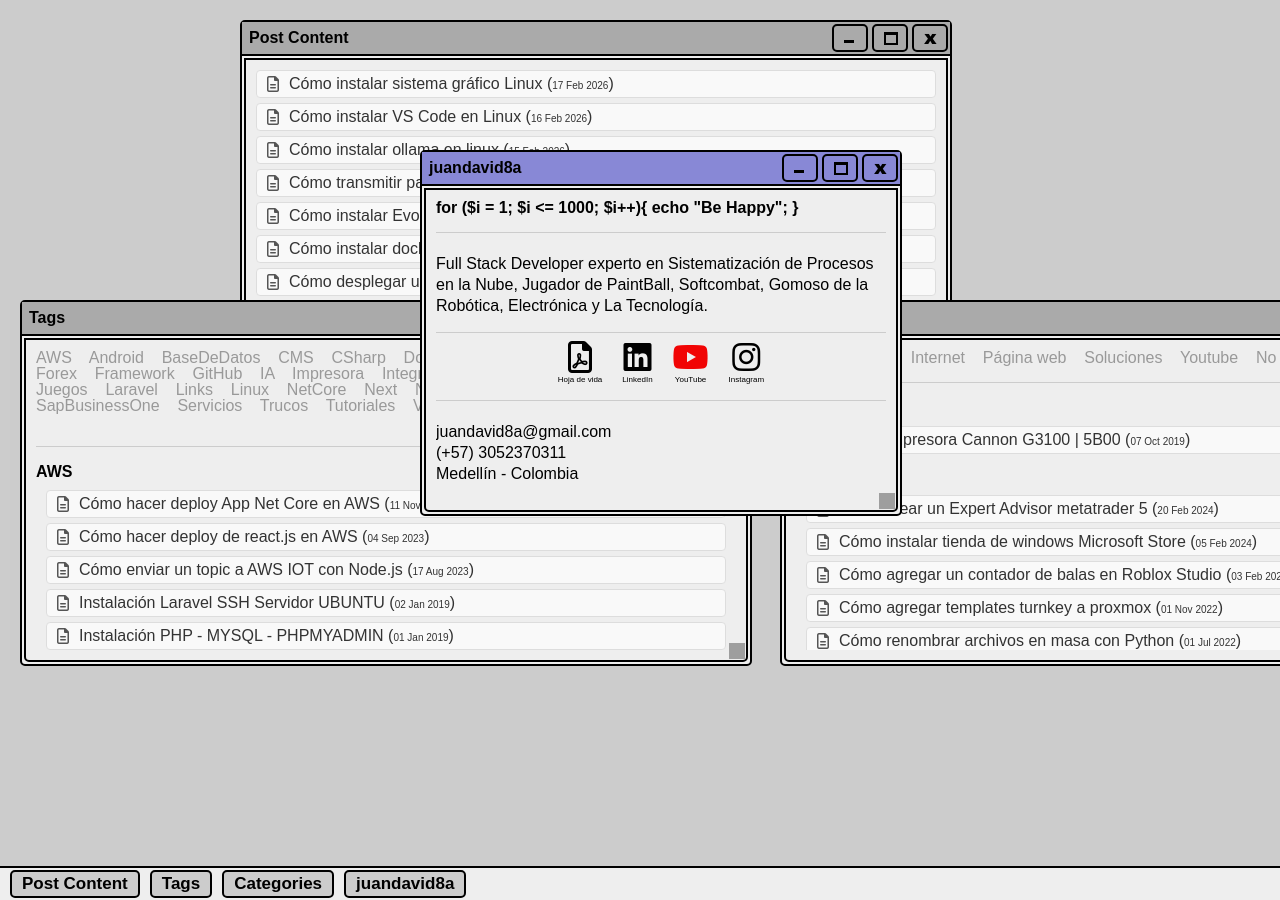
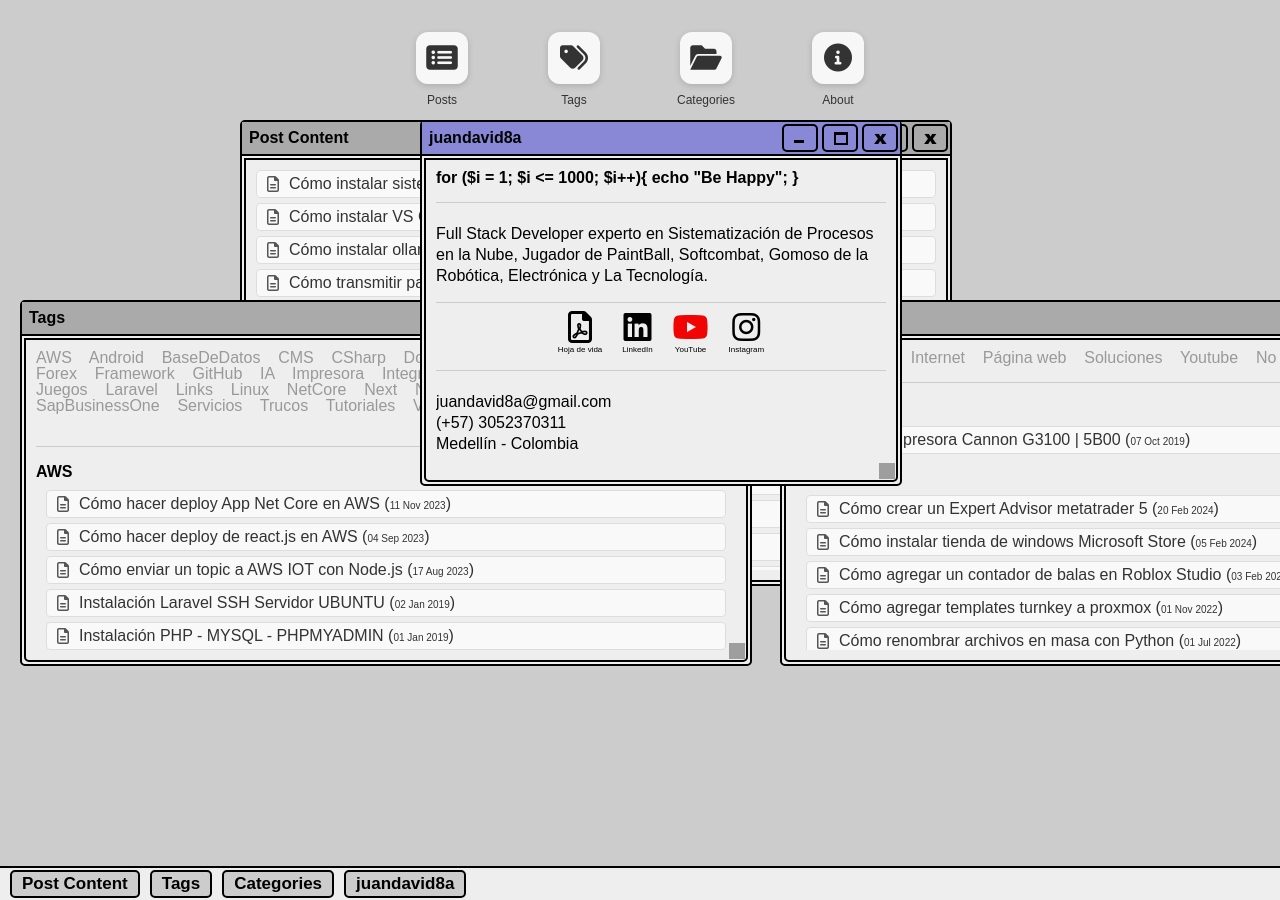
Before and after one commit to codigo8a/codigo8a.github.io, a Jekyll site: the page built from index.markdown, in a window 1280 px wide. Built offline with Jekyll 4.4.1, drawn with Linux system fonts in a browser that asks for light colours; nearby versions of some CDN libraries; grey boxes are pictures that could not be loaded.

Commit message:
feat: css window upated

```diff
--- a/assets/css/style.css
+++ b/assets/css/style.css
@@ -421,7 +421,7 @@
 /*Demo styles BEGIN*/
 
 #window0 {
-  top: 20px;
+  top: 120px;
   left: 240px;
 }
 
@@ -436,17 +436,17 @@
 }
 
 #window3 {
-  top: 60px;
+  top: 120px;
   left: 600px;
 }
 
 #window4 {
-  top: 150px;
+  top: 120px;
   left: 420px;
 }
 
 #window5 {
-  top: 60px;
+  top: 120px;
   left: 520px;
 }
 
@@ -598,7 +598,7 @@
 
 @media screen and (max-width: 540px) {
   #window0 {
-    top: 110px;
+    top: 120px;
     left: 0px;
   }
 
@@ -613,7 +613,7 @@
   }
 
   #window3 {
-    top: 0px;
+    top: 120px;
     left: 0px;
   }
 
@@ -623,7 +623,7 @@
   }
 
   #window5 {
-    top: 0px;
+    top: 120px;
     left: 0px;
   }
 
```
